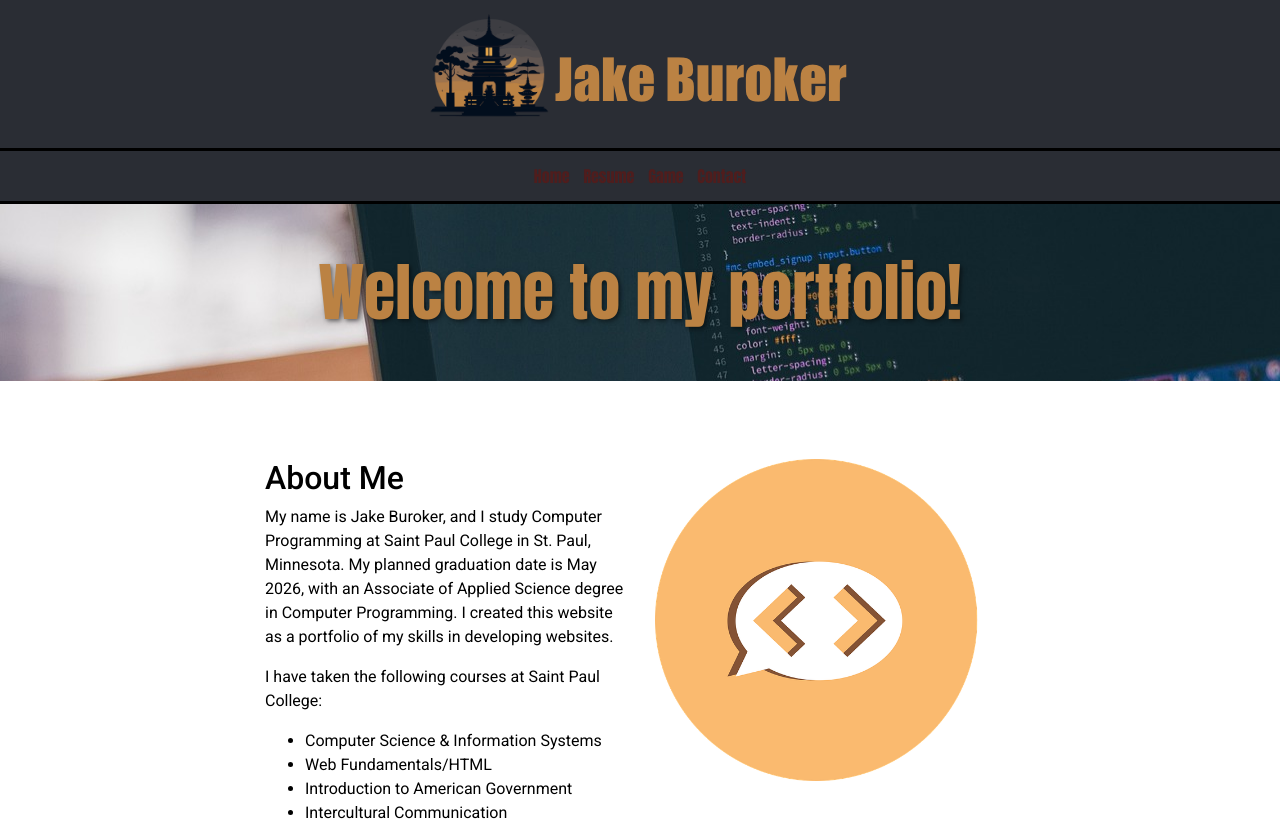
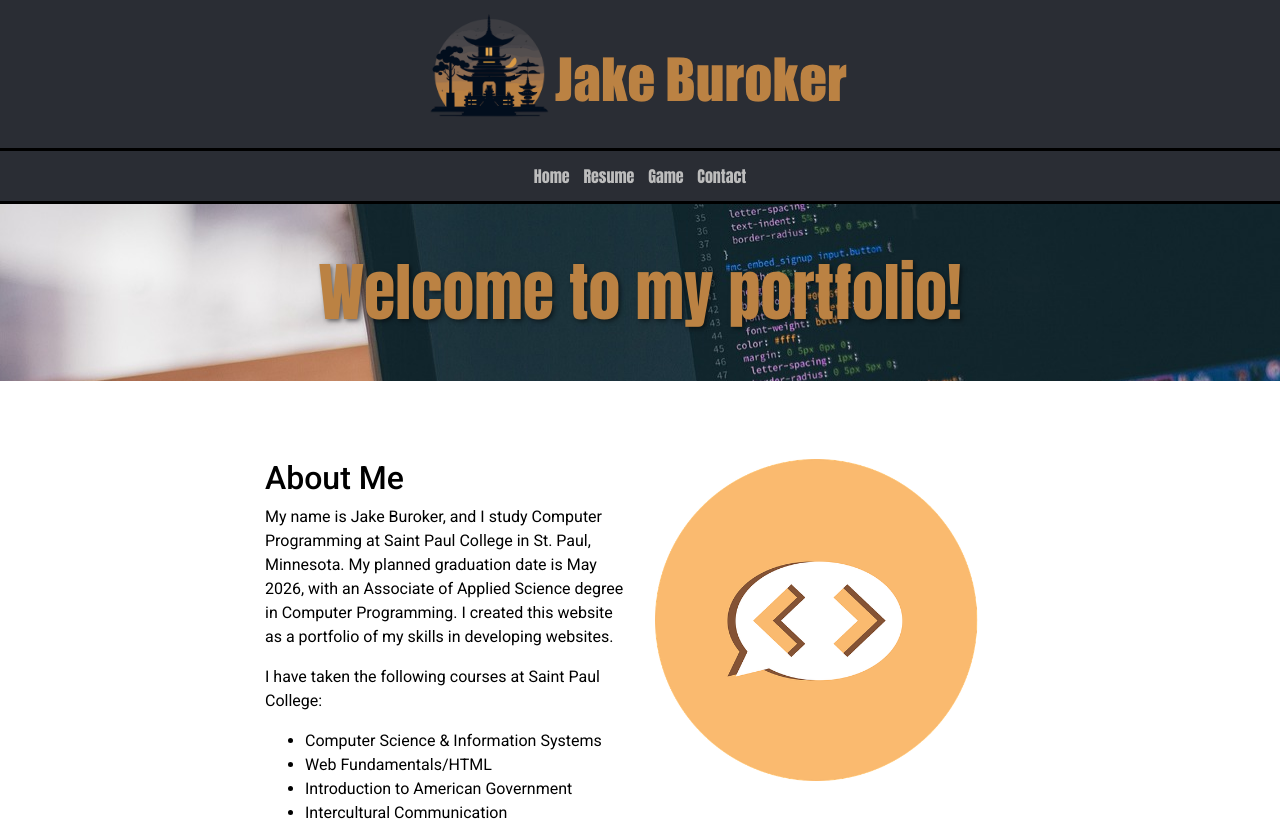
Before and after one commit to JakeBuroker/portfolio, a plain HTML site: page index.html in a window 1280 px wide. Shown: the top 828 px of the page. Drawn offline with nearby package versions, Linux system fonts and the light colour scheme; a web font is replaced by a local one.

Commit message:
changed nav text color

```diff
--- a/style.css
+++ b/style.css
@@ -70,7 +70,7 @@ nav a {
 }
 
 nav a:link {
-  color: rgb(79, 29, 29);
+  color: rgb(189, 189, 189);
 }
 
 nav a:visited {
```
